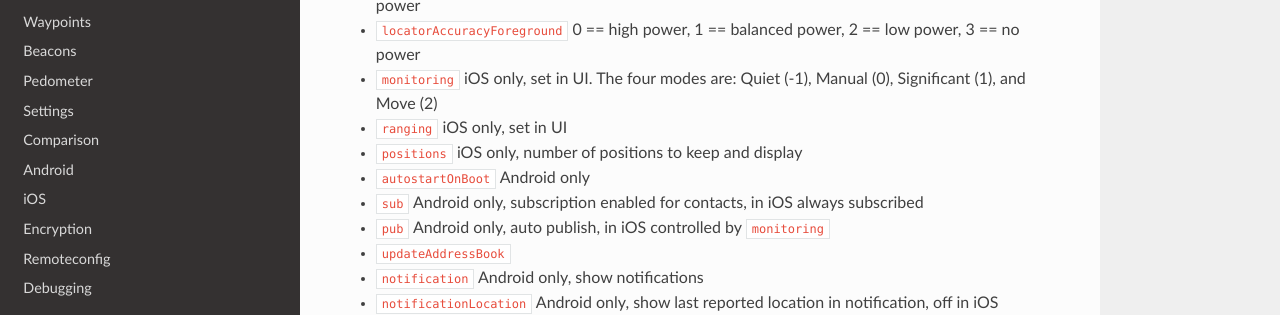
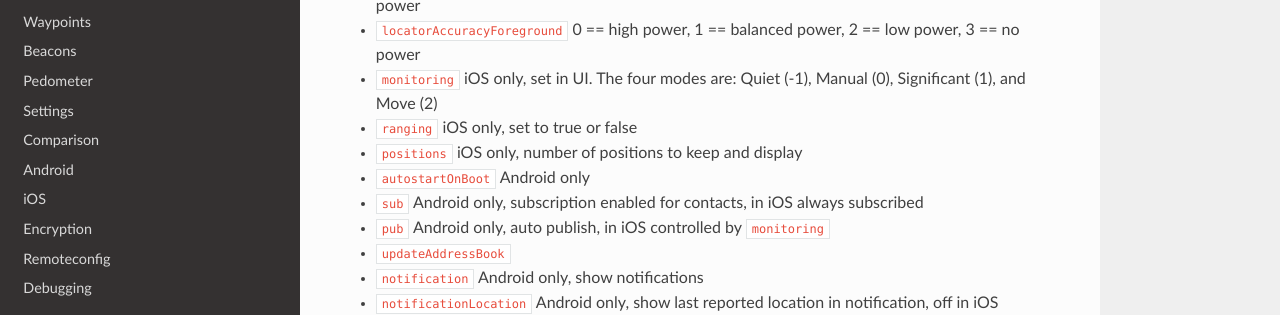
Before and after one commit to owntracks/booklet, an MkDocs documentation site: the page built from docs/tech/json.md, in a window 1280 px wide and 900 px high, scrolled down 6711 px. Shown: the part 140-455 px from the top of the window. Built offline with MkDocs 1.6.1, drawn with Linux system fonts in a browser that asks for light colours; nearby versions of some CDN libraries; old or Windows-style settings are respelled for this version of MkDocs.

Commit message:
[FIX] ranging parameter

```diff
--- a/docs/tech/json.md
+++ b/docs/tech/json.md
@@ -231,7 +231,7 @@ The device configuration can be imported and exported as JSON. The exported conf
     "locatorAccuracyForeground" : 0,
     "messaging": true,
     "monitoring": 1,
-    "ranging": "",
+    "ranging": false,
     "positions": 50,
     "connectionAdvancedMode" : false,
     "autostartOnBoot" : false,
@@ -292,7 +292,7 @@ The device configuration can be imported and exported as JSON. The exported conf
 * `locatorAccuracyBackground`			0 == high power, 1 == balanced power, 2 == low power, 3 == no power
 * `locatorAccuracyForeground`			0 == high power, 1 == balanced power, 2 == low power, 3 == no power
 * `monitoring`					iOS only, set in UI. The four modes are: Quiet (-1), Manual (0), Significant (1), and Move (2)
-* `ranging`					iOS only, set in UI
+* `ranging`					iOS only, set to true or false
 * `positions`					iOS only, number of positions to keep and display
 * `autostartOnBoot`				Android only
 * `sub`						Android only, subscription enabled for contacts, in iOS always subscribed
```
